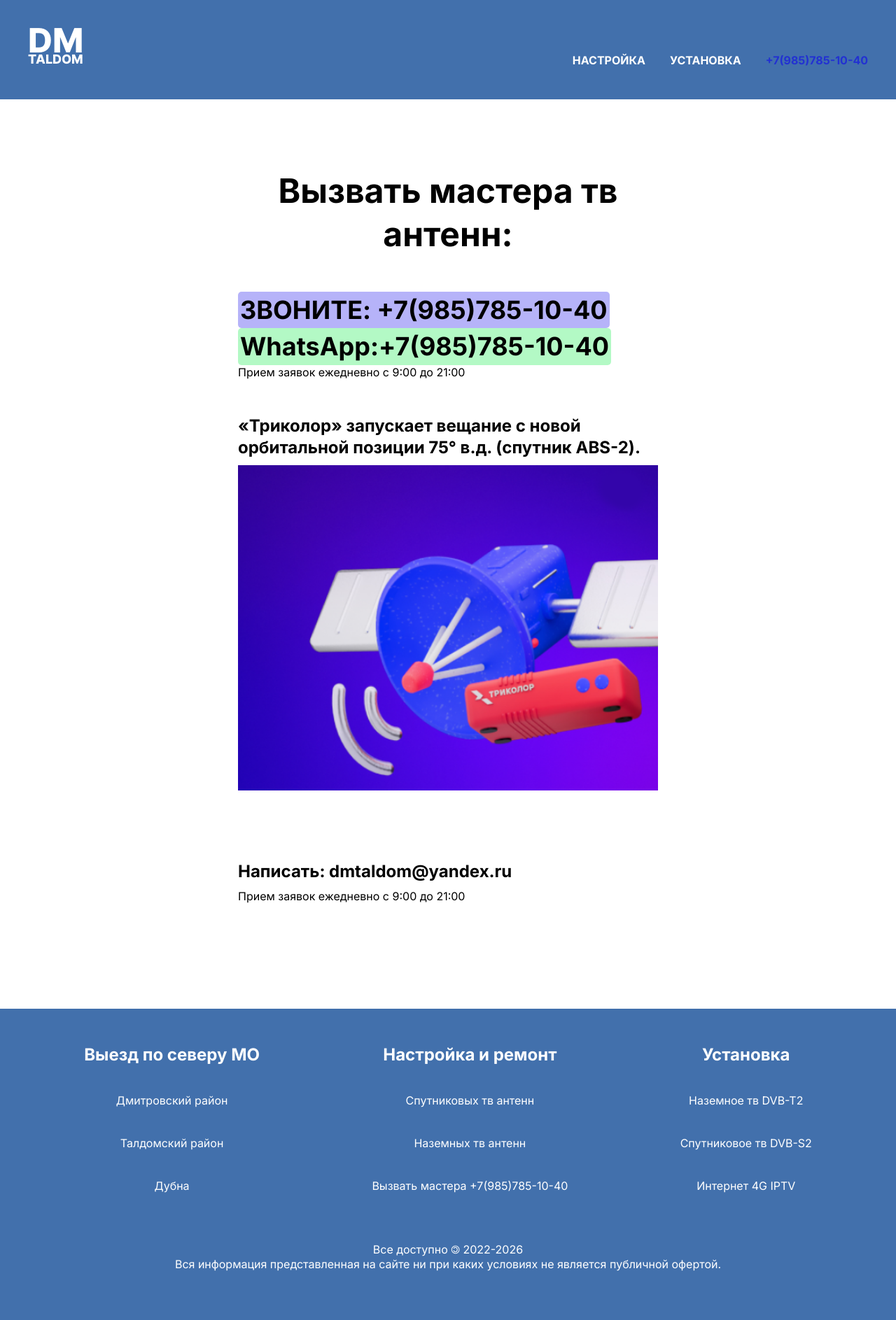
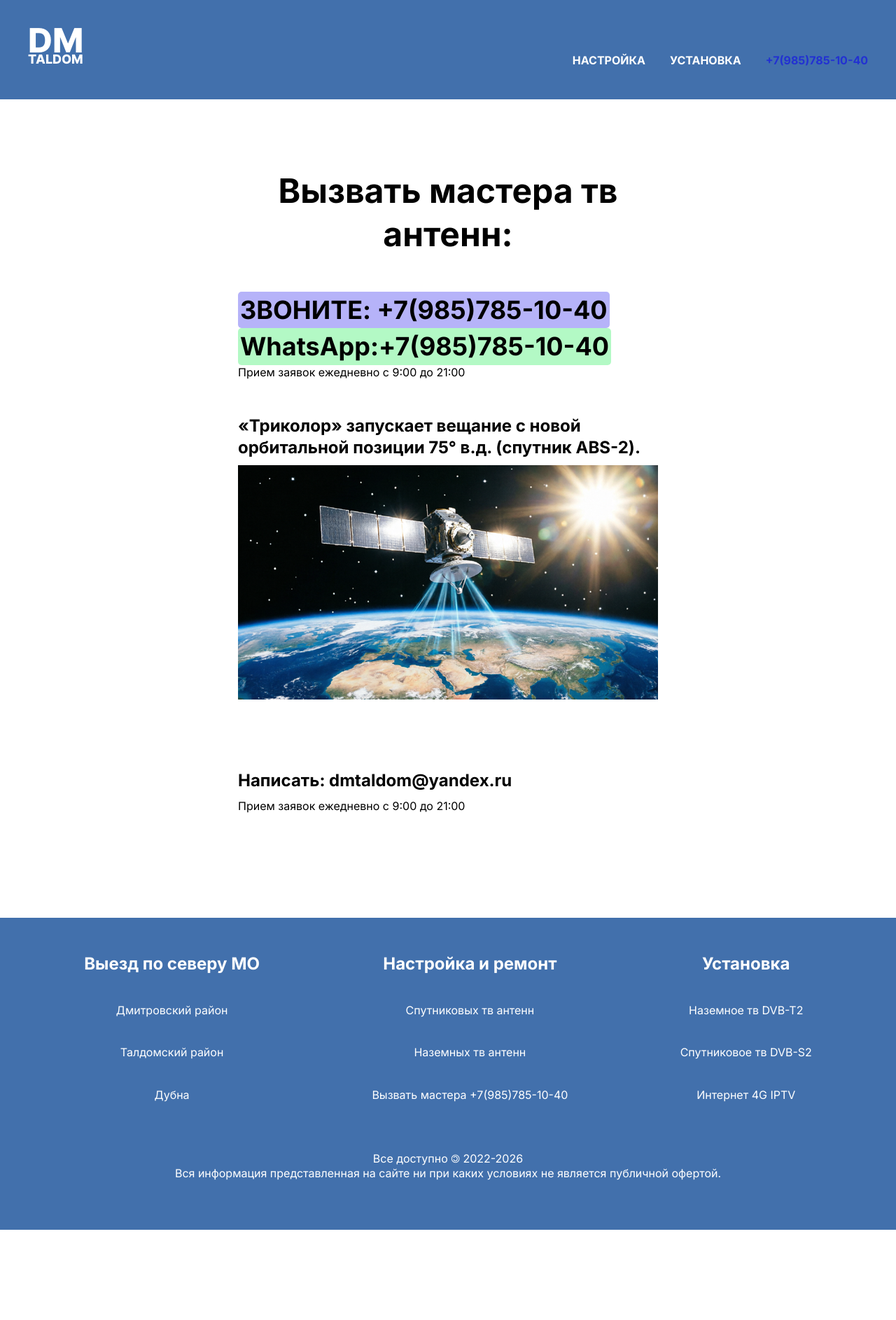
Before and after one commit to dmtaldom/dmtaldom.github.io, a Jekyll site: the page built from contacts.md, in a window 1280 px wide. Shown: the whole page at 70% size. Built offline with Jekyll 4.4.1, drawn with Linux system fonts in a browser that asks for light colours; after the commit the page ends 1758 px from its top, so only the background shows below that.

```diff
--- a/contacts.md
+++ b/contacts.md
@@ -28,7 +28,7 @@
             </h2>
 
             <!-- Картинка с исправленным путем -->
-            <img class="own-hands__inner-img" src="{{ '/img/trk56_542.png' | relative_url }}" alt="Настройка Триколор">
+            <img class="own-hands__inner-img" src="{{ '/img/trk_600.png' | relative_url }}" alt="Настройка Триколор">
 
             <h2 class="own__hands-title">
                 <a href="mailto:dmtaldom@yandex.ru">Написать: dmtaldom@yandex.ru</a>
```
